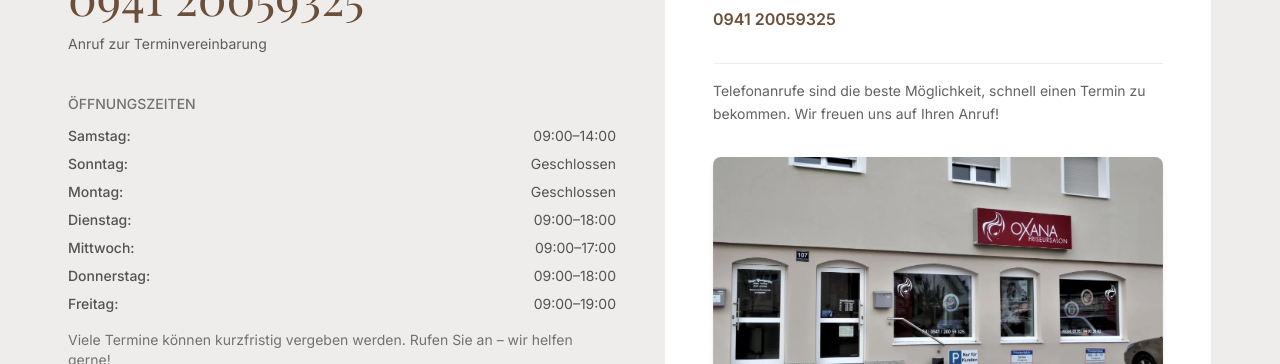
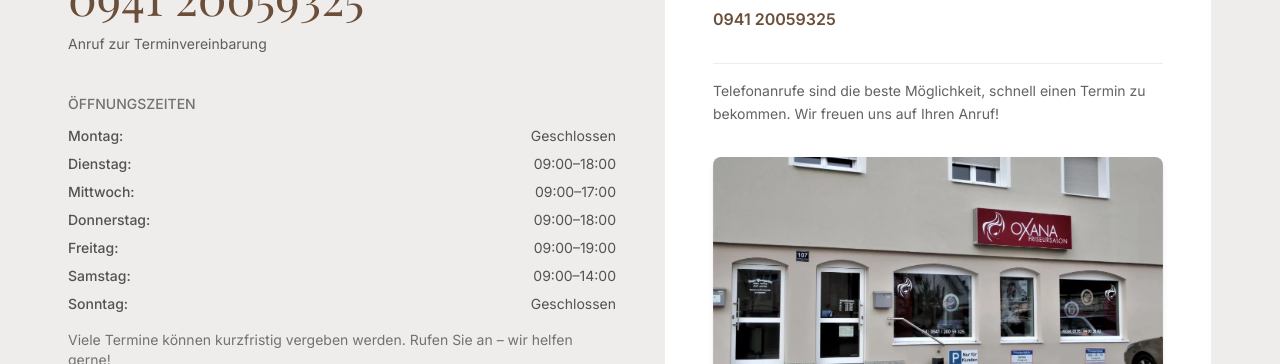
Before and after one commit to andyGG13/oxana, a Next.js app: page / in a window 1280 px wide. Shown: the part 5200-5564 px from the top of the page. Built offline with nearby package versions, Linux system fonts and the light colour scheme.

Commit message:
fix nextjs lint errors

```diff
--- a/src/components/Contact.tsx
+++ b/src/components/Contact.tsx
@@ -35,14 +35,6 @@ export default function Contact() {
               <p className="text-dark/60 text-sm font-medium uppercase mb-3">Öffnungszeiten</p>
               <div className="space-y-2 text-dark/75 text-sm">
                 <div className="flex justify-between">
-                  <span className="font-medium">Samstag:</span>
-                  <span>09:00–14:00</span>
-                </div>
-                <div className="flex justify-between">
-                  <span className="font-medium">Sonntag:</span>
-                  <span>Geschlossen</span>
-                </div>
-                <div className="flex justify-between">
                   <span className="font-medium">Montag:</span>
                   <span>Geschlossen</span>
                 </div>
@@ -61,6 +53,14 @@ export default function Contact() {
                 <div className="flex justify-between">
                   <span className="font-medium">Freitag:</span>
                   <span>09:00–19:00</span>
+                </div>
+                <div className="flex justify-between">
+                  <span className="font-medium">Samstag:</span>
+                  <span>09:00–14:00</span>
+                </div>
+                <div className="flex justify-between">
+                  <span className="font-medium">Sonntag:</span>
+                  <span>Geschlossen</span>
                 </div>
               </div>
               <p className="text-dark/60 text-sm mt-4">
```
